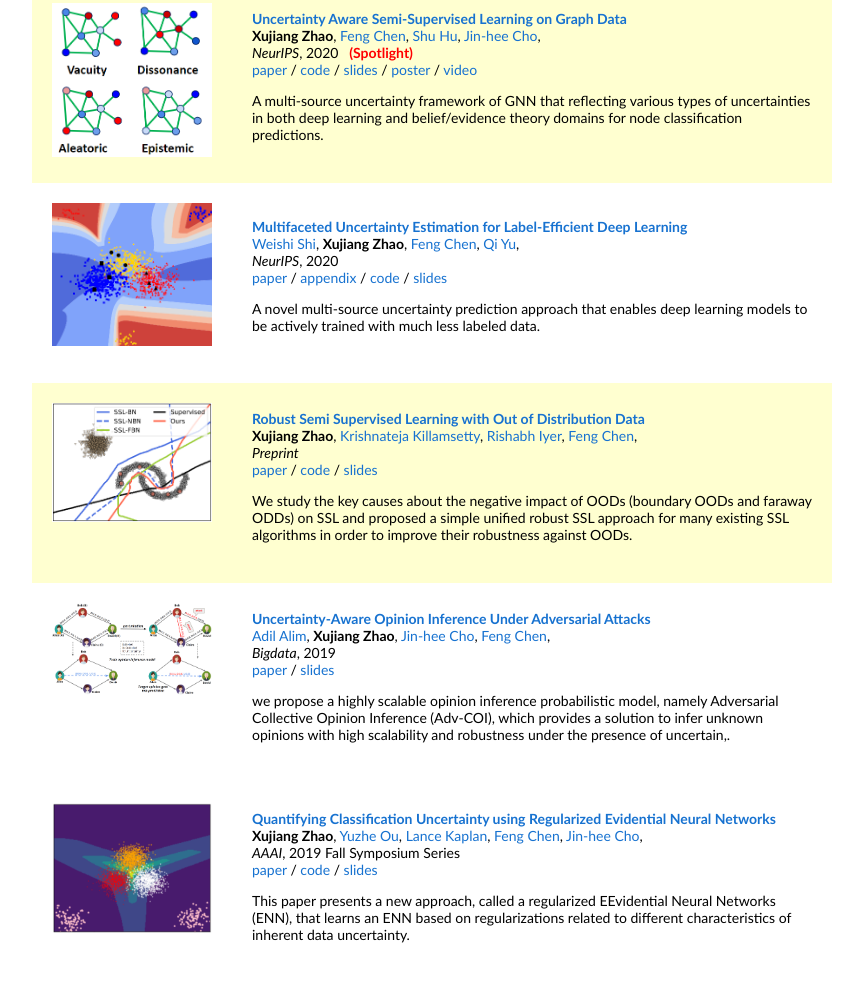
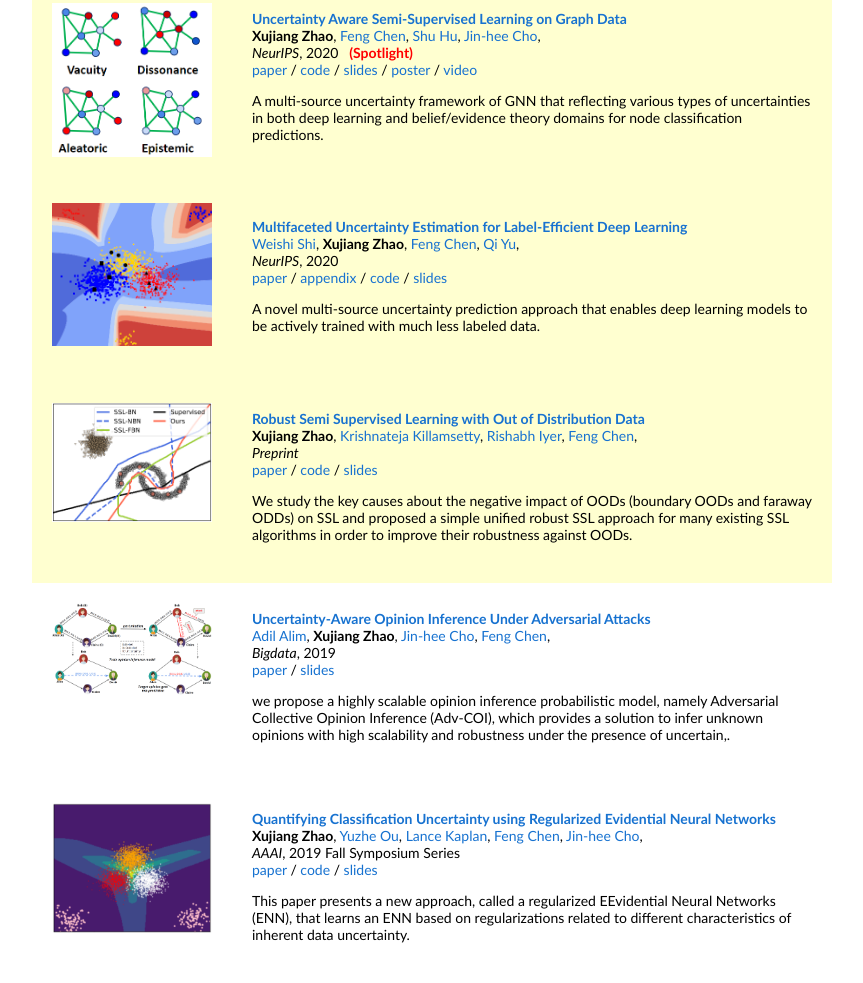
Before and after one commit to zxj32/zxj32.github.io, a plain HTML site: page index.html in a window 1280 px wide. Shown: the part 1855-2838 px from the top of the page, without its empty margins (208-1071 px from the left). Drawn offline with Linux system fonts and the light colour scheme.

Commit message:
Update index.html

```diff
--- a/index.html
+++ b/index.html
@@ -335,7 +335,7 @@
           </tr>
 
 
-           <tr onmouseout="ad_stop()" onmouseover="ad_start()">
+           <tr onmouseout="ad_stop()" onmouseover="ad_start()" bgcolor="#ffffd0">
             <td style="padding:20px;width:25%;vertical-align:middle">
               <div class="one">
                 <div class="two" id='ad_image'>
```
